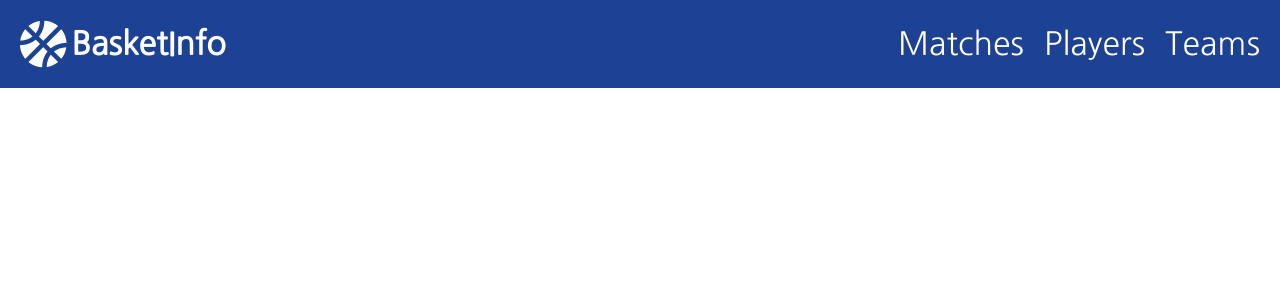
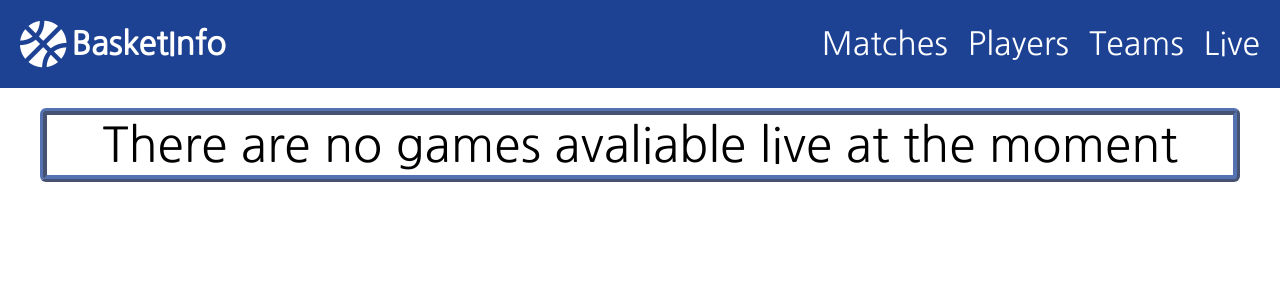
Before and after one commit to brtkuu/basket-info, a Nuxt app: page /live in a window 1280 px wide. Shown: the top 300 px of the page. Built offline with nearby package versions, Linux system fonts and the light colour scheme; no server answers.

Commit message:
Live-games creating

```diff
--- a/assets/scss/main.scss
+++ b/assets/scss/main.scss
@@ -14,7 +14,7 @@
 
 // pages
 @import './pages/home';
-@import './pages/matches';
+@import './pages/live';
 @import './pages//teams';
 
 // components
--- /dev/null
+++ b/assets/scss/pages/_live.scss
@@ -0,0 +1,17 @@
+.live {
+  &__container {
+    padding: 0 20px;
+  }
+  &__liveContainer {
+    margin: 20px;
+    padding: 0 20px;
+    border: 7px ridge rgba(37, 75, 157, 0.78);
+    border-radius: 6px;
+     p {
+       width: 100%;
+       text-align: center;
+       font-size: 48px;
+       font-weight: 00;
+     }
+  }
+}
--- a/assets/scss/pages/_matches.scss
+++ b/assets/scss/pages/_matches.scss
@@ -1,5 +1,5 @@
 .matches {
-  &__container {
-    padding: 0 20px;
+    &__container {
+      padding: 0 20px;
+    }
   }
-}
--- a/components/navbar.vue
+++ b/components/navbar.vue
@@ -19,6 +19,9 @@
       <nuxt-link to="/teams">
         Teams
       </nuxt-link>
+      <nuxt-link to="/live">
+        Live
+      </nuxt-link>
     </div>
   </nav>
 </template>
--- a/pages/index.vue
+++ b/pages/index.vue
@@ -63,7 +63,7 @@ export default {
     return {
       carousel: 0,
       photos: [
-        'https://digitalsport.co/wp-content/uploads/2015/10/5181495847_420a196713_o.jpg',
+        'https://digitteamsalsport.co/wp-content/uploads/2015/10/5181495847_420a196713_o.jpg',
         'https://res.cloudinary.com/hello-tickets/image/upload/c_limit,f_auto,q_auto,w_1300/v1613386565/yqq5ue9us6dw5ybdx47i.jpg',
         'https://cdn-wp.thesportsrush.com/2019/10/GettyImages-1070852540.jpg'
       ],
--- /dev/null
+++ b/pages/live.vue
@@ -0,0 +1,40 @@
+<template>
+  <!--  <template v-if="{{result}} != 0"> -->
+  <div class="live__container">
+    <div class="live__liveContainer">
+      <p v-if="!games.length">
+        There are no games avaliable live at the moment
+      </p>
+    </div>
+  </div>
+</template>
+
+<script>
+class Match {
+  constructor (data) {
+    this.gameId = data?.gameId || '';
+  }
+}
+export default {
+  name: 'Live',
+  data () {
+    return {
+      games: []
+    };
+  },
+  async mounted () {
+    await this.getLiveMatch();
+  },
+  methods: {
+    async getLiveMatch () {
+      try {
+        const res = await this.$axios.get('/games/live/');
+        this.games = res.data.api.games.map(game => new Match(game));
+        console.log(this.games);
+      } catch (e) {
+        console.log(e);
+      }
+    }
+  }
+};
+</script>
--- a/pages/matches.vue
+++ b/pages/matches.vue
@@ -1,5 +1,5 @@
 <template>
-  <div class="mathces__container">
+  <div class="matches_container">
     <h1>Matches</h1>
   </div>
 </template>
```
